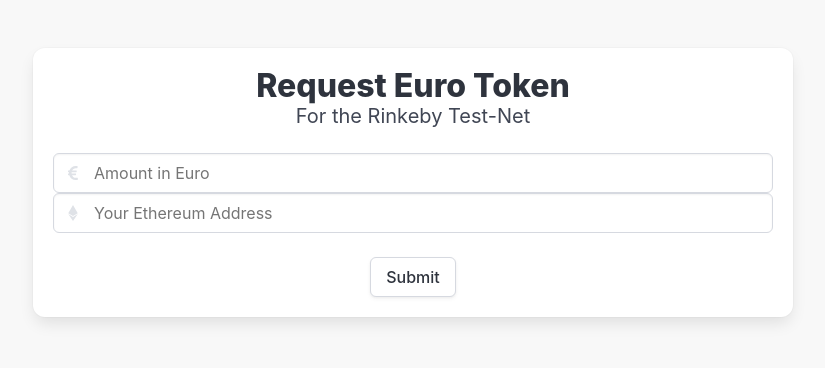
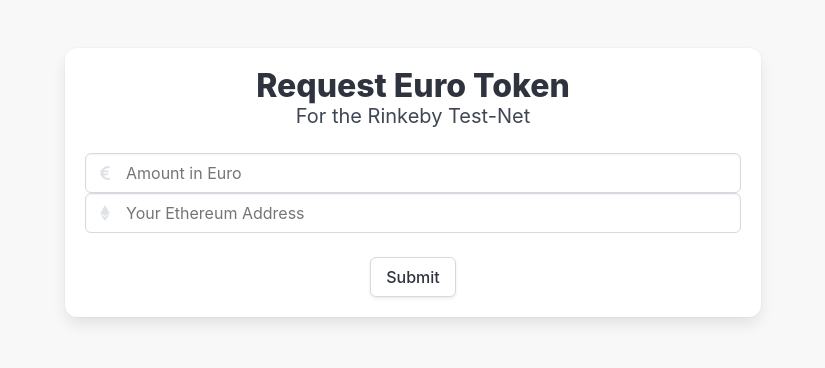
Before and after one commit to th3build/eurtoken, a plain HTML site: page code_index.html in a window 1280 px wide. Shown: the whole page, without its empty margins (227-1052 px from the left). Drawn offline with nearby package versions, Linux system fonts and the light colour scheme; files that its build step writes are made by us from their sources.

Commit message:
cleaned up

```diff
--- a/code_index.html
+++ b/code_index.html
@@ -25,6 +25,9 @@
 </script>
 </head>
 <body style="background-color: #f8f8f8;">
+
+	<div class="hero-body">
+	  <div class="container has-text-centered">
 
 	<section class="section">
 	  <div class="container">
@@ -69,5 +72,8 @@
 	      </div>
 	  </div>
 	</div>
+</section>
+</div>
+</div>
 </body>
 </html>
```
